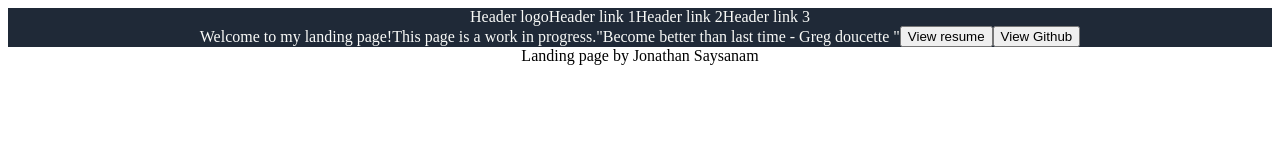
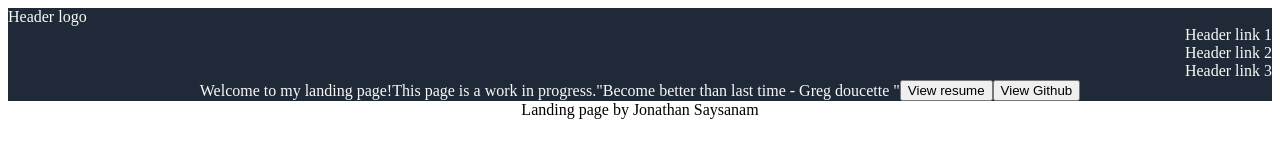
Before and after one commit to joenation526/Landing-Page, a plain HTML site: page index.html in a window 1280 px wide. Drawn offline with Linux system fonts and the light colour scheme.

Commit message:
Editing header

```diff
--- a/index.html
+++ b/index.html
@@ -8,10 +8,10 @@
 <body>
     <!--Need to make flex boxes and css stylefor these elements-->
 <div class = "header">
-    <div class = "header left">Header logo </div>
-    <div class = "header">Header link 1 </div>
-    <div class = "header">Header link 2 </div>
-    <div class = "header">Header link 3 </div>
+    <div class = "left">Header logo </div>
+    <div class = "right">Header link 1 </div>
+    <div class = "right">Header link 2 </div>
+    <div class = "right">Header link 3 </div>
 </div>
 
 <!---Nested flexbox will go here-->
--- a/style.css
+++ b/style.css
@@ -1,16 +1,21 @@
 .header{
     background-color: #1F2937;
     color: #f9faf8;
-    font-weight: 24px;
-    display: flex;
-    align-items: center;
-    justify-content: center;
+
 }
 
-.header .left{
+.left{
     display: flex;
-    align-items: flex-start;
+    margin: auto;
+    padding: auto;
+    justify-content: flex-start;
+}
 
+.right{
+        display: flex;
+    margin: auto;
+    padding: auto;
+    justify-content: flex-end;
 }
 
 .body{
```
